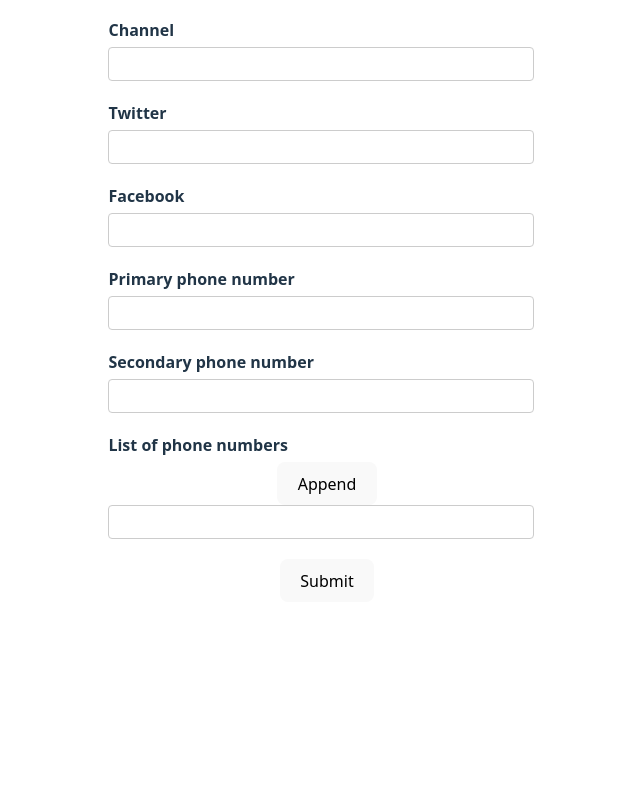
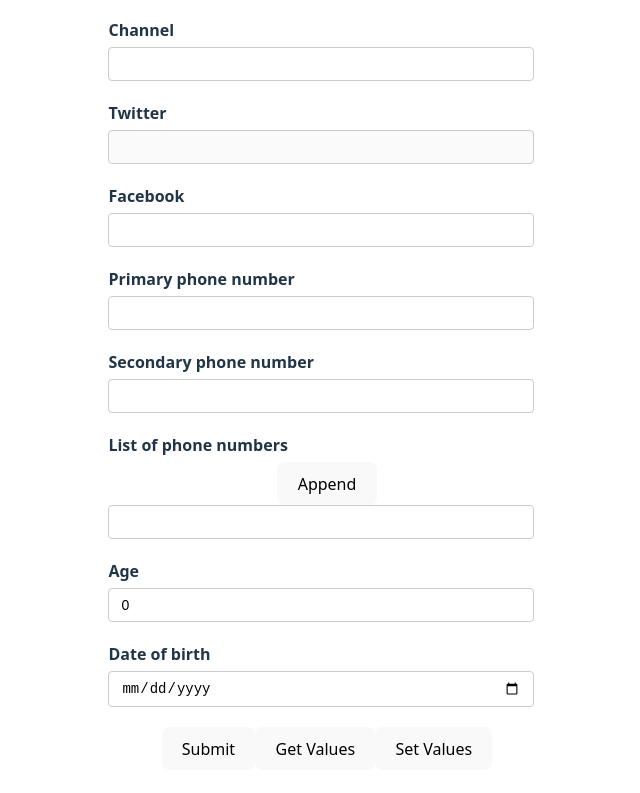
Before and after one commit to aramyants/react-hook-form, a React (Vite) app in the folder rhf-demo/: page / in a window 1280 px wide. Shown: the part 305-1098 px from the top of the page, without its empty margins (313-953 px from the left). Before the commit the page ends 939 px from the top, so only its background shows below. Built offline with nearby package versions, Linux system fonts and the light colour scheme.

Commit message:
chore: Numeric and Date Values, Watch field Values, get-set field values, touched and dirty states, disabling fields, handle submission error

```diff
--- a/rhf-demo/src/components/YoutubeForm.tsx
+++ b/rhf-demo/src/components/YoutubeForm.tsx
@@ -1,5 +1,6 @@
 import { DevTool } from '@hookform/devtools';
-import { useFieldArray, useForm } from 'react-hook-form';
+import { useEffect } from 'react';
+import { useFieldArray, useForm, type FieldErrors } from 'react-hook-form';
 
 let renderCount = 0;
 
@@ -13,6 +14,8 @@
   };
   phoneNumbers: string[];
   phNumbers: { number: string }[];
+  age: number;
+  dob: Date;
 };
 
 export const YoutubeForm = () => {
@@ -27,17 +30,37 @@
       },
       phoneNumbers: ['', ''],
       phNumbers: [{ number: '' }],
+      age: 0,
+      dob: new Date(),
     },
   });
   const {
     register,
     handleSubmit,
     control,
-    formState: { errors },
+    formState: { errors, touchedFields, dirtyFields, isDirty },
+    watch,
+    getValues,
+    setValue,
   } = form;
 
   const onSubmit = (data: FormValues) => {
     console.log('Form submitted', data);
+  };
+
+  // useEffect(() => {
+  //   const subscription = watch((value) => {
+  //     console.log(value);
+  //   });
+  //   return () => subscription.unsubscribe();
+  // }, [watch]);
+
+  const handleGetValues = () => {
+    console.log('Form values:', getValues());
+  };
+
+  const handleSetValue = () => {
+     setValue("username", "Superman", { shouldDirty: true, shouldTouch: true, shouldValidate: true });
   };
 
   const { fields, append, remove } = useFieldArray({
@@ -45,12 +68,22 @@
     control,
   });
 
+
+  const onError = (errors: FieldErrors<FormValues>) => {
+    console.log('Form errors:', errors);
+  };
+
+  console.log({ touchedFields, dirtyFields, isDirty });
+
+  // const watchForm = watch();
+
   renderCount++;
 
   return (
     <div>
       <h1>Youtube Form ({renderCount / 2})</h1>
-      <form onSubmit={handleSubmit(onSubmit)} noValidate>
+      {/* <h2>Watched value: {JSON.stringify(watchForm)}</h2> */}
+      <form onSubmit={handleSubmit(onSubmit, onError)} noValidate>
         <div className="form-control">
           <label htmlFor="username">Username</label>
           <input
@@ -117,7 +150,13 @@
 
         <div className="form-control">
           <label htmlFor="twitter">Twitter</label>
-          <input type="text" id="twitter" {...register('social.twitter', {})} />
+          <input type="text" id="twitter" {...register('social.twitter', {
+            required: {
+              value: true,
+              message: 'Twitter handle is required',
+            },
+            disabled: watch('channel') === '',
+          })} />
         </div>
 
         <div className="form-control">
@@ -172,7 +211,45 @@
           ))}
         </div>
 
+        <div className="form-control">
+          <label htmlFor="age">Age</label>
+          <input
+            type="number"
+            id="age"
+            {...register('age', {
+              valueAsNumber: true,
+              required: {
+                value: true,
+                message: 'Age is required',
+              },
+            })}
+          />
+          <p className="error">{errors.age?.message}</p>
+        </div>
+
+        <div className="form-control">
+          <label htmlFor="dob">Date of birth</label>
+          <input
+            type="date"
+            id="dob"
+            {...register('dob', {
+              valueAsDate: true,
+              required: {
+                value: true,
+                message: 'Date of birth is required',
+              },
+            })}
+          />
+          <p className="error">{errors.dob?.message}</p>
+        </div>
+
         <button type="submit">Submit</button>
+        <button type="button" onClick={handleGetValues}>
+          Get Values
+        </button>
+        <button type="button" onClick={handleSetValue}>
+          Set Values
+        </button>
       </form>
       <DevTool control={control} />
     </div>
```
